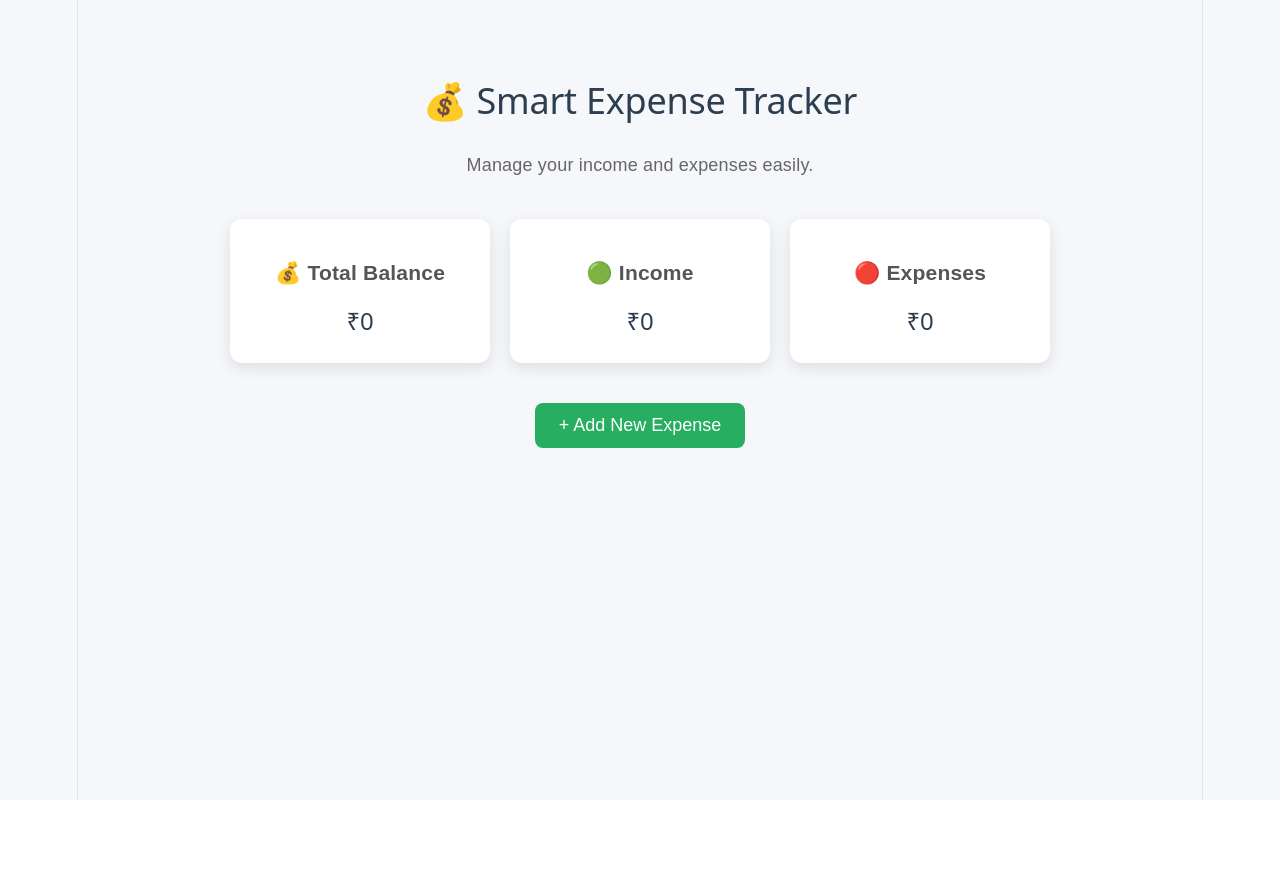
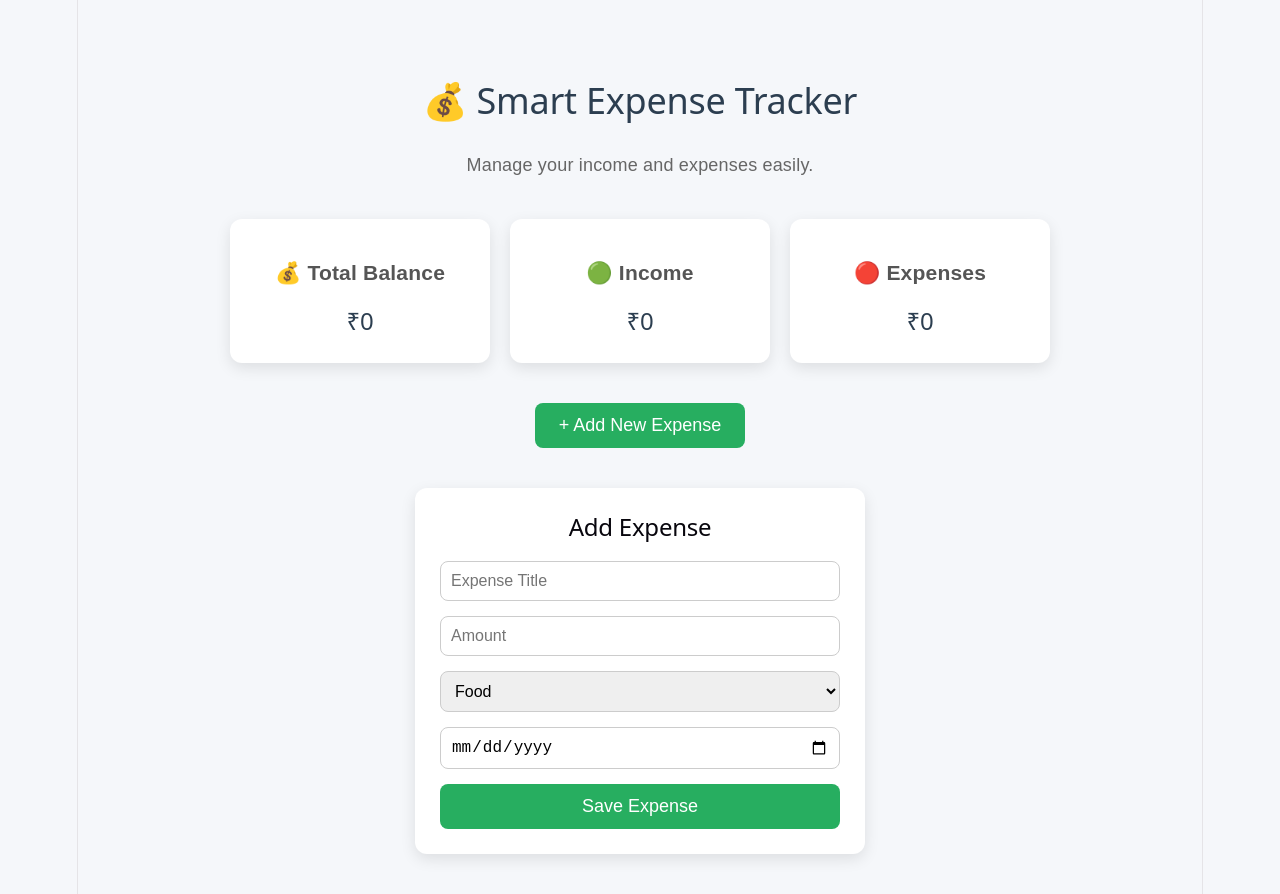
Before and after one commit to vadlanandini13-art/smart-expense-tracker, a React app in the folder frontend/: page / in a window 1280 px wide. Before the commit the page ends 800 px from the top, so only its background shows below. Built offline with nearby package versions, Linux system fonts and the light colour scheme; the HTML template or start-up script is replaced by a standard one.

Commit message:
Added expense form UI

```diff
--- a/frontend/src/App.css
+++ b/frontend/src/App.css
@@ -65,3 +65,31 @@ nav h2 {
 .card h2 {
   color: #2c3e50;
 }
+
+.expense-form {
+  background: white;
+  width: 400px;
+  margin: 40px auto;
+  padding: 25px;
+  border-radius: 12px;
+  box-shadow: 0 5px 15px rgba(0,0,0,0.1);
+}
+
+.expense-form h2 {
+  margin-bottom: 20px;
+}
+
+.expense-form input,
+.expense-form select {
+  width: 100%;
+  padding: 10px;
+  margin-bottom: 15px;
+  border-radius: 8px;
+  border: 1px solid #ccc;
+  font-size: 16px;
+  box-sizing: border-box;
+}
+
+.expense-form button {
+  width: 100%;
+}
--- a/frontend/src/App.jsx
+++ b/frontend/src/App.jsx
@@ -1,6 +1,7 @@
 import "./App.css";
 import Navbar from "./components/Navbar";
 import SummaryCard from "./components/SummaryCard";
+import ExpenseForm from "./components/ExpenseForm";
 function App() {
   return (
     <div className="container">
@@ -12,6 +13,7 @@ function App() {
         <SummaryCard title="🔴 Expenses" amount="0" />
       </div>
       <button>+ Add New Expense</button>
+      <ExpenseForm />
     </div>
   );
 }
--- /dev/null
+++ b/frontend/src/components/ExpenseForm.jsx
@@ -0,0 +1,24 @@
+function ExpenseForm() {
+  return (
+    <div className="expense-form">
+      <h2>Add Expense</h2>
+
+      <input type="text" placeholder="Expense Title" />
+
+      <input type="number" placeholder="Amount" />
+
+      <select>
+        <option>Food</option>
+        <option>Transport</option>
+        <option>Shopping</option>
+        <option>Entertainment</option>
+      </select>
+
+      <input type="date" />
+
+      <button>Save Expense</button>
+    </div>
+  );
+}
+
+export default ExpenseForm;
```
